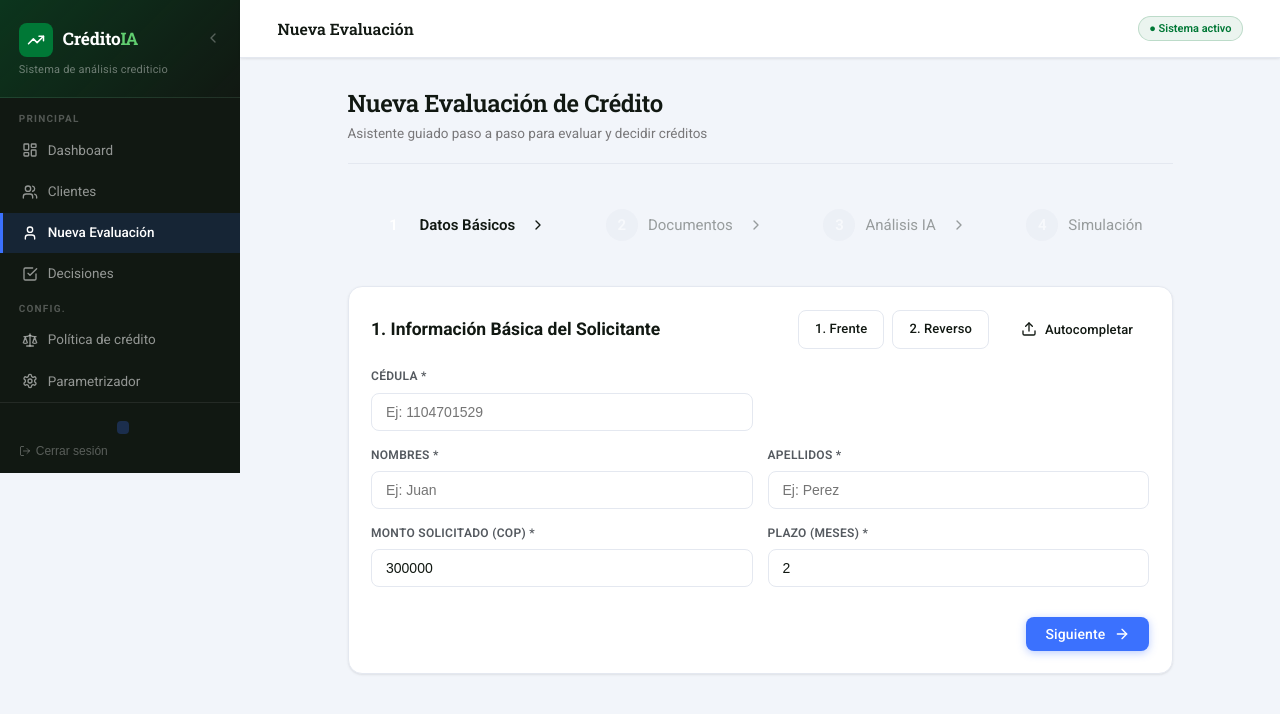
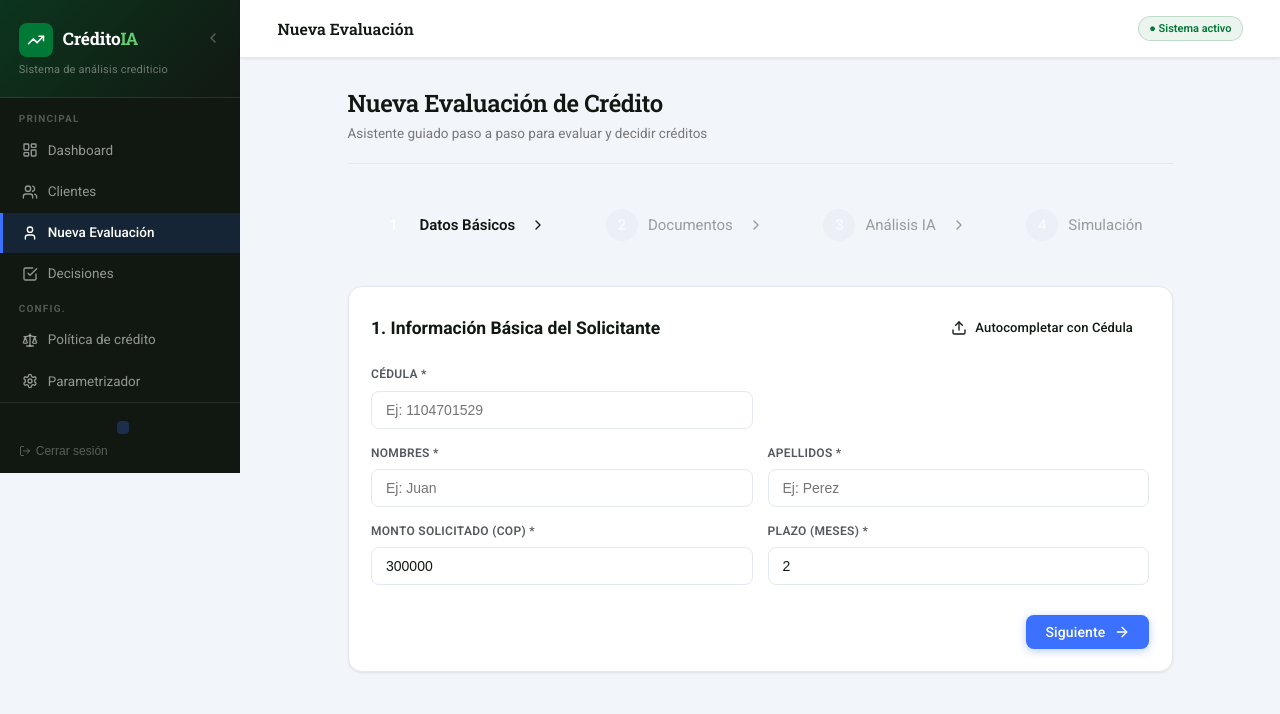
Before and after one commit to alvaropitob/finalco-analisis, a React (Vite) app in the folder frontend/: page /nueva-evaluacion in a window 1280 px wide. Shown: the top 714 px of the page. Built offline with nearby package versions, Linux system fonts and the light colour scheme; sample sign-in values are in the browser's storage.

Commit message:
feat: revert to single file upload and split image via OpenCV for local scanner

```diff
--- a/frontend/src/api/client.js
+++ b/frontend/src/api/client.js
@@ -235,10 +235,9 @@ export const api = {
     body: JSON.stringify({ carpeta }),
   }),
 
-  analizarArchivo: async (frente, reverso) => {
+  analizarArchivo: async (file) => {
     const formData = new FormData()
-    formData.append('frente', frente)
-    formData.append('reverso', reverso)
+    formData.append('file', file)
 
     const token = getToken()
     const resp = await fetch('/api/v1/analizar-archivo', {
--- a/frontend/src/pages/NuevaEvaluacion.jsx
+++ b/frontend/src/pages/NuevaEvaluacion.jsx
@@ -49,15 +49,13 @@ export default function NuevaEvaluacion() {
     setFormData(prev => ({ ...prev, [name]: value }))
   }
 
-  const [frenteCedula, setFrenteCedula] = useState(null)
-  const [reversoCedula, setReversoCedula] = useState(null)
-
-  const handleCedulaUpload = async () => {
-    if (!frenteCedula || !reversoCedula) return
+  const handleCedulaUpload = async (e) => {
+    const file = e.target.files[0]
+    if (!file) return
     setExtrayendoCedula(true)
     setError(null)
     try {
-      const data = await api.analizarArchivo(frenteCedula, reversoCedula)
+      const data = await api.analizarArchivo(file)
       setFormData(prev => ({
         ...prev,
         cedula: data.cedula || prev.cedula,
@@ -241,26 +239,12 @@ export default function NuevaEvaluacion() {
         <div className="card fade-up">
           <div className="card-header" style={{ display: 'flex', justifyContent: 'space-between', alignItems: 'center' }}>
             <h3>1. Información Básica del Solicitante</h3>
-            <div style={{ display: 'flex', gap: '8px', alignItems: 'center' }}>
-              <input type="file" id="cedula-frente" accept="image/*,.pdf" style={{ display: 'none' }} onChange={e => setFrenteCedula(e.target.files[0])} />
-              <label htmlFor="cedula-frente" className="btn btn-ghost" style={{ cursor: 'pointer', border: frenteCedula ? '1px solid var(--success)' : '1px solid var(--border)', color: frenteCedula ? 'var(--success)' : 'var(--text)' }}>
-                1. Frente
+            <div>
+              <input type="file" id="cedula-upload" accept="image/*,.pdf" style={{ display: 'none' }} onChange={handleCedulaUpload} />
+              <label htmlFor="cedula-upload" className="btn btn-ghost" style={{ cursor: 'pointer', display: 'flex', gap: 8, alignItems: 'center', border: '1px solid var(--accent)', color: 'var(--accent)' }}>
+                {extrayendoCedula ? <Loader2 size={16} className="spin" /> : <Upload size={16} />}
+                {extrayendoCedula ? 'Extrayendo...' : 'Autocompletar con Cédula'}
               </label>
-
-              <input type="file" id="cedula-reverso" accept="image/*,.pdf" style={{ display: 'none' }} onChange={e => setReversoCedula(e.target.files[0])} />
-              <label htmlFor="cedula-reverso" className="btn btn-ghost" style={{ cursor: 'pointer', border: reversoCedula ? '1px solid var(--success)' : '1px solid var(--border)', color: reversoCedula ? 'var(--success)' : 'var(--text)' }}>
-                2. Reverso
-              </label>
-
-              <button
-                className="btn btn-ghost"
-                onClick={handleCedulaUpload}
-                disabled={!frenteCedula || !reversoCedula || extrayendoCedula}
-                style={{ display: 'flex', gap: 8, alignItems: 'center', border: '1px solid var(--accent)', color: 'var(--accent)', marginLeft: 8 }}
-              >
-                {extrayendoCedula ? <Loader2 size={16} className="spin" /> : <Upload size={16} />}
-                {extrayendoCedula ? 'Extrayendo...' : 'Autocompletar'}
-              </button>
             </div>
           </div>
           <div className="card-body">
```
Also changed, not shown: 1 other file (tests, documents, lock files or other folders).
